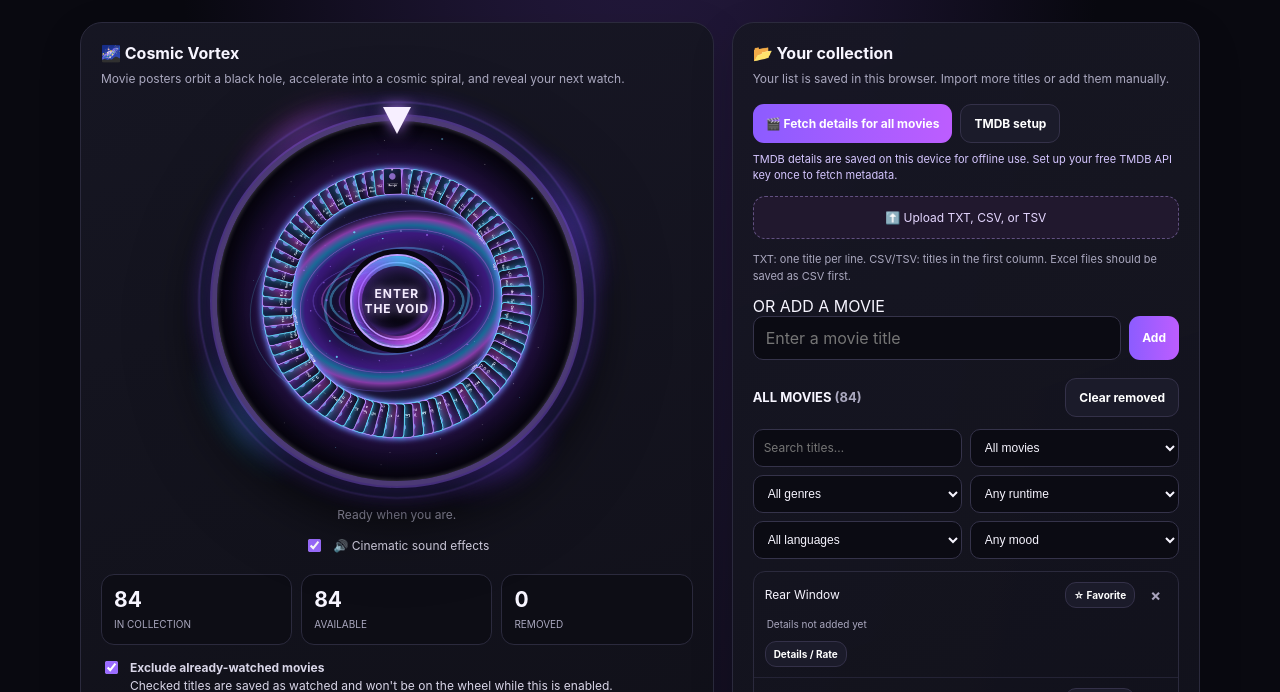
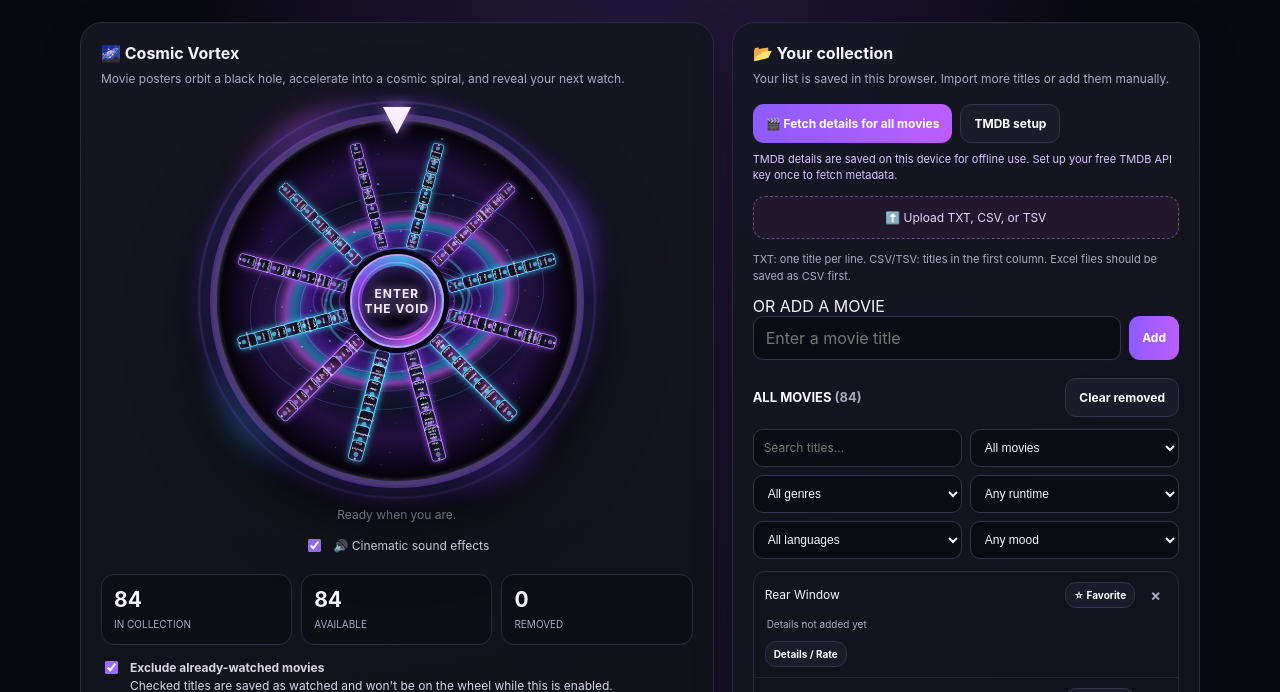
Before and after one commit to raeeskhan400581-hub/Cinepick, a plain HTML site: page index.html in a window 1280 px wide. Shown: the part 408-1100 px from the top of the page. Drawn offline with Linux system fonts and the light colour scheme; animation ran at ten frames a second.

Commit message:
Add files via upload

```diff
--- a/index.html
+++ b/index.html
@@ -101,6 +101,26 @@ button,input{font:inherit}button{cursor:pointer;border:0;font-weight:750;transit
 .intel-warning{font-size:10px;color:#d7c8ff;line-height:1.5;margin-top:9px}
 @media(max-width:420px){.intel-grid{grid-template-columns:1fr}}
 
+
+/* Cosmic Vortex v5: legible poster orbit + cinematic winner emergence */
+.vortex-reveal{width:clamp(142px,49%,194px);gap:8px;filter:drop-shadow(0 0 28px #a45cffcc)}
+.vortex-reveal-glow{inset:-42px -28px -26px;background:radial-gradient(ellipse,#e0b5ff66 0%,#6e8fff38 38%,#9a35ff1c 58%,transparent 74%)}
+.vortex-reveal img{border:2px solid #f0ddff;box-shadow:0 0 0 4px #814dce99,0 0 34px #a45affcc,0 0 72px #4d8dff55}
+.vortex-reveal.active{animation:cosmicWinnerArrival 1.05s cubic-bezier(.16,1,.3,1) both}
+.vortex-reveal.active .vortex-reveal-title{animation:cosmicTitleArrival .55s .28s both}
+.wheelwrap.has-winner:before{opacity:1;filter:blur(10px) brightness(1.9)}
+.wheelwrap.has-winner:after{border-color:#e3c4ff;box-shadow:0 0 56px #a34dff,inset 0 0 48px #3d9bff88}
+.wheelwrap.has-winner .wheel{filter:brightness(.38) saturate(.7);transition:filter .5s}
+@keyframes cosmicWinnerArrival{
+  0%{opacity:0;transform:translate(-50%,-50%) scale(.12) rotate(-12deg);filter:brightness(3.2) blur(10px)}
+  38%{opacity:1;transform:translate(-50%,-50%) scale(.82) rotate(4deg);filter:brightness(2) blur(1px)}
+  64%{opacity:1;transform:translate(-50%,-50%) scale(1.09) rotate(-2deg);filter:brightness(1.35) blur(0)}
+  82%{transform:translate(-50%,-50%) scale(.97) rotate(1deg)}
+  100%{opacity:1;transform:translate(-50%,-50%) scale(1) rotate(0);filter:brightness(1)}
+}
+@keyframes cosmicTitleArrival{from{opacity:0;transform:translateY(12px);letter-spacing:2px}to{opacity:1;transform:translateY(0);letter-spacing:0}}
+@media(max-width:420px){.vortex-reveal{width:clamp(128px,48%,166px)}}
+
 </style></head>
 <body><div class="wrap">
 <header><div class="brand"><div class="logo">🎬</div><div><h1>CinePick</h1><p>YOUR NEXT MOVIE, LEFT TO CHANCE</p></div></div><div class="pill">✦ PERSONAL MOVIE ROULETTE</div></header>
@@ -183,12 +203,23 @@ function drawWheel(){
  for(let j=0;j<5;j++){ctx.beginPath();ctx.ellipse(0,0,92+j*49,92+j*49,0,0,Math.PI*2);ctx.strokeStyle=['#b76aff77','#4ccfff66','#ed75ff55','#8270ff55','#69d9ff33'][j];ctx.lineWidth=j===1?5:2;ctx.shadowBlur=j===1?16:8;ctx.shadowColor=ctx.strokeStyle;ctx.stroke();}
  ctx.restore();ctx.shadowBlur=0;
  if(!items.length){ctx.fillStyle='#ded3ff';ctx.font='bold 26px sans-serif';ctx.textAlign='center';ctx.fillText('ADD MOVIES',cx,cy);return;}
- // Poster-like tiles orbit the void. They stay associated with each fair random slice.
- const cardW=n>22?46:n>14?54:62,cardH=cardW*1.43,orbit=R*.68;
- items.forEach((name,i)=>{
-   const base=-Math.PI/2+i*step+step/2;
+ // Show EVERY active movie: use multiple concentric orbital lanes for larger collections.
+ // No duplicated display cards; the winner is still selected from the full active movie list.
+ const displayItems=items;
+ const ringCount=Math.max(1,Math.ceil(displayItems.length/12));
+ const cardW=Math.max(22,Math.min(78,Math.floor(250/Math.sqrt(Math.max(1,displayItems.length))))),cardH=cardW*1.43;
+ const ringGap=Math.min(cardW*1.12,Math.max(26,R*.16));
+ const ringRadii=Array.from({length:ringCount},(_,r)=>Math.min(R-cardW*.72,Math.max(108,R*.35)+r*ringGap));
+ displayItems.forEach((name,i)=>{
+   const perRing=Math.ceil(displayItems.length/ringCount);
+   const ringIndex=Math.min(ringCount-1,Math.floor(i/perRing));
+   const indexInRing=i-ringIndex*perRing;
+   const itemsInRing=Math.min(perRing,displayItems.length-ringIndex*perRing);
+   const displayStep=Math.PI*2/Math.max(1,itemsInRing);
+   const base=-Math.PI/2+indexInRing*displayStep+displayStep/2;
    const chaos=vortexMotion.chaos,collapse=vortexMotion.collapse;
-   const a=base+vortexMotion.angle+Math.sin(base*3+vortexMotion.pulse)*chaos*.23;
+   const a=base+vortexMotion.angle*(1+ringIndex*.08)+Math.sin(base*3+vortexMotion.pulse+ringIndex)*chaos*.23;
+   const orbit=ringRadii[ringIndex];
    const orbitNow=orbit*(1-collapse*.47)+(Math.sin(base*2+vortexMotion.pulse)*chaos*18);
    const x=cx+Math.cos(a)*orbitNow,y=cy+Math.sin(a)*orbitNow;
    const depth=.76+.24*(Math.sin(a)+1)/2;
@@ -206,8 +237,8 @@ function drawWheel(){
    }else{
      ctx.fillStyle=i%2?'#b88aff':'#6bdfff';ctx.globalAlpha=.75;ctx.beginPath();ctx.arc(0,-cardH*.2,cardW*.18,0,Math.PI*2);ctx.fill();ctx.globalAlpha=1;
      ctx.strokeStyle='#ffffff55';ctx.lineWidth=1;ctx.beginPath();ctx.moveTo(-cardW*.3,cardH*.08);ctx.lineTo(cardW*.3,cardH*.08);ctx.stroke();
-     ctx.fillStyle='#f8f3ff';ctx.textAlign='center';ctx.font=`bold ${n>20?7:8}px system-ui,sans-serif`;
-     const words=String(name).split(/\s+/);let line='',lines=[];for(const word of words){const test=line?line+' '+word:word;if(ctx.measureText(test).width>cardW-8&&line){lines.push(line);line=word;}else line=test;}if(line)lines.push(line);lines.slice(0,4).forEach((t,j)=>ctx.fillText(t,0,cardH*.18+j*9));
+     ctx.fillStyle='#f8f3ff';ctx.textAlign='center';ctx.font=`bold ${cardW<32?6:cardW<42?7:n>14?8:n>10?9:11}px system-ui,sans-serif`;
+     const words=String(name).split(/\s+/);let line='',lines=[];for(const word of words){const test=line?line+' '+word:word;if(ctx.measureText(test).width>cardW-8&&line){lines.push(line);line=word;}else line=test;}if(line)lines.push(line);lines.slice(0,5).forEach((t,j)=>ctx.fillText(t,0,cardH*.12+j*12));
    }
    // Small glowing orbit pin
    ctx.fillStyle='#f4dcff';ctx.shadowColor='#bc70ff';ctx.shadowBlur=9;ctx.beginPath();ctx.arc(0,-cardH/2+3,2.2,0,Math.PI*2);ctx.fill();ctx.restore();
@@ -412,12 +443,12 @@ function showVortexReveal(movie){
  if(!reveal||!movie)return;
  title.textContent=movie;
  const details=state.details[movie]||{};
- const poster=details.poster||'';
+ const poster=details.poster||details.posterUrl||details.posterURL||details.poster_path||'';
  reveal.classList.remove('active','has-poster','no-poster');
  reveal.classList.add(poster?'has-poster':'no-poster');
  img.onload=()=>{reveal.classList.add('has-poster');reveal.classList.remove('no-poster');};
  img.onerror=()=>{reveal.classList.remove('has-poster');reveal.classList.add('no-poster');img.removeAttribute('src');};
- if(poster){img.src=poster;}else{img.removeAttribute('src');}
+ if(poster){img.src=String(poster).startsWith('/')?'https://image.tmdb.org/t/p/w500'+poster:poster;}else{img.removeAttribute('src');}
  reveal.classList.add('active');
  $('vortex').classList.add('has-winner');
 }
```
